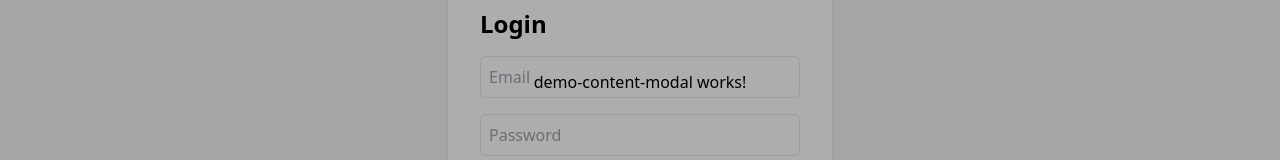
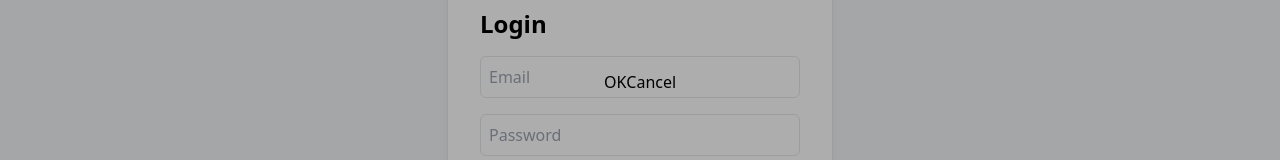
Before and after one commit to angulartrainer/super-ecommerce, an Angular app: page /login in a window 1280 px wide. Both pictures are taken after a click on the button "Open Modal". Shown: the part 318-478 px from the top of the page. Built offline with nearby package versions, Linux system fonts and the light colour scheme.

Commit message:
added ok and cancel buttons.

```diff
--- a/src/app/shared/demo-content-modal/demo-content-modal.component.html
+++ b/src/app/shared/demo-content-modal/demo-content-modal.component.html
@@ -1 +1,2 @@
-<p>demo-content-modal works!</p>
+<button (click)="okAction()">OK</button>
+<button (click)="cancelAction()">Cancel</button>
--- a/src/app/shared/demo-content-modal/demo-content-modal.component.ts
+++ b/src/app/shared/demo-content-modal/demo-content-modal.component.ts
@@ -1,13 +1,23 @@
-import { Component } from '@angular/core';
+import { Component, EventEmitter, Output } from '@angular/core';
 import { CommonModule } from '@angular/common';
+import { BehaviorSubject } from 'rxjs';
 
 @Component({
   selector: 'super-demo-content-modal',
   standalone: true,
   imports: [CommonModule],
   templateUrl: './demo-content-modal.component.html',
-  styleUrls: ['./demo-content-modal.component.scss']
+  styleUrls: ['./demo-content-modal.component.scss'],
 })
 export class DemoContentModalComponent {
+  @Output() ok: EventEmitter<void> = new EventEmitter();
+  @Output() close: EventEmitter<void> = new EventEmitter();
 
+  okAction() {
+    this.ok.emit();
+  }
+
+  cancelAction() {
+    this.close.emit();
+  }
 }
--- a/src/app/shared/demo-lifecycle/demo-lifecycle.component.ts
+++ b/src/app/shared/demo-lifecycle/demo-lifecycle.component.ts
@@ -68,6 +68,23 @@ export class DemoLifecycleComponent
 
     console.log('open modal');
 
-    this.modalService.open(DemoContentModalComponent, config);
+    const { overlay, instance } =
+      this.modalService.open<DemoContentModalComponent>(
+        DemoContentModalComponent,
+        config
+      );
+
+    instance.ok.subscribe(() => {
+      console.log('Ok');
+    });
+
+    instance.close.subscribe(() => {
+      console.log('Close');
+      overlay.dispose();
+    });
+
+    overlay.backdropClick().subscribe(() => {
+      overlay.dispose();
+    });
   }
 }
--- a/src/app/shared/modal.service.ts
+++ b/src/app/shared/modal.service.ts
@@ -22,7 +22,7 @@ export class ModalService {
   open<T>(component: any, config: OverlayConfig) {
     const overlayRef = this.overlay.create(config);
     const componentRef: ComponentRef<T> = this.attach<T>(component, overlayRef);
-    return overlayRef;
+    return { overlay: overlayRef, instance: componentRef.instance };
   }
 
   attach<T>(component: any, overlayRef: OverlayRef): ComponentRef<T> {
```
